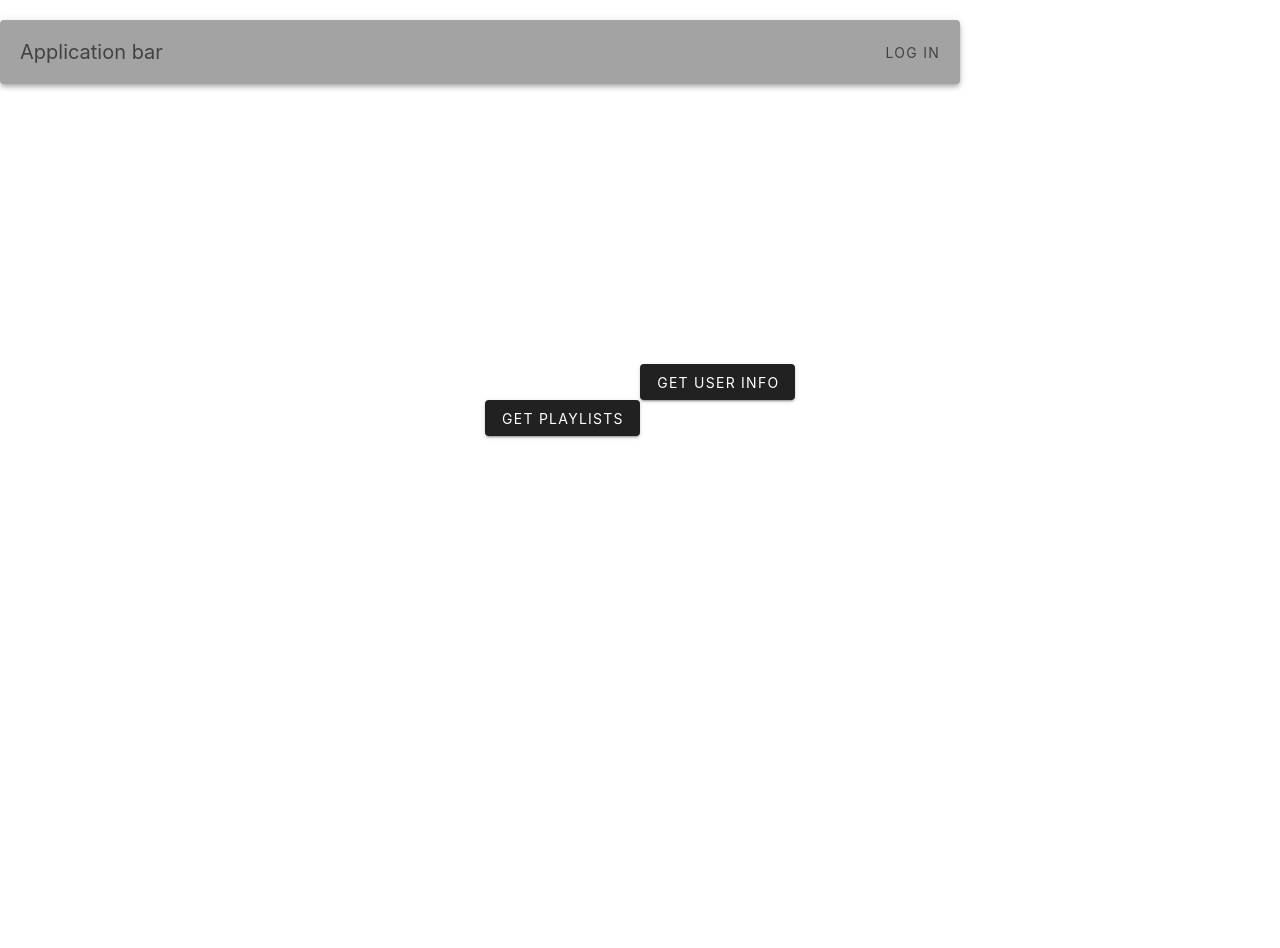
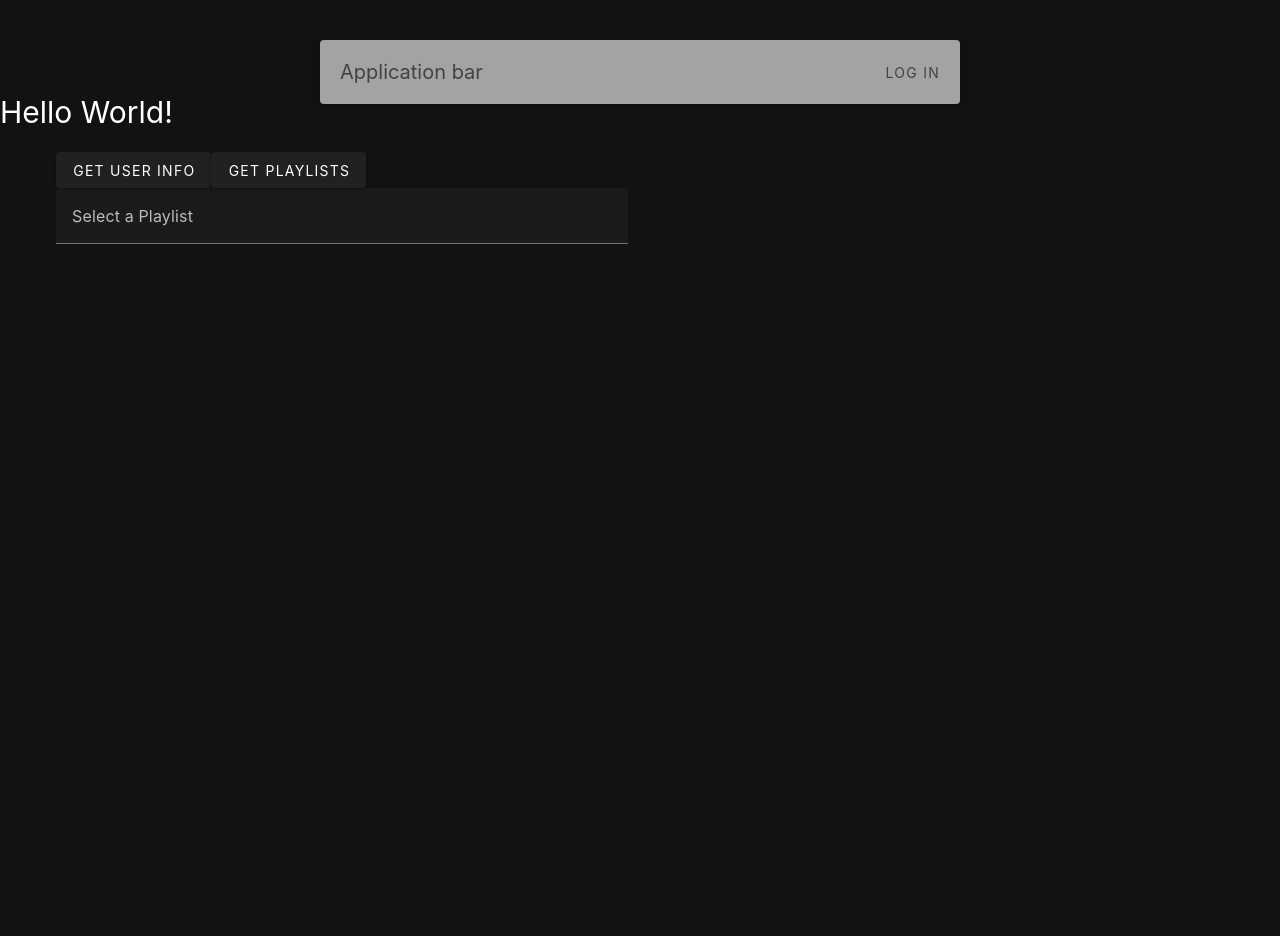
Before and after one commit to matchasaur/Spotify-Playlist-Analyzer, a Vue app: page /dashboard in a window 1280 px wide. Before the commit the page ends 800 px from the top, so only its background shows below. Built offline with nearby package versions, Linux system fonts and the light colour scheme.

Commit message:
Did some styling on the nav bar

```diff
--- a/src/App.vue
+++ b/src/App.vue
@@ -6,20 +6,26 @@ import { useAuthStore } from './stores/auth';
 </script>
 
 <template>
-  <v-layout class="rounded rounded-md">
-    <v-app-bar class="app-bar" color="surface-variant" title="Application bar" rounded>
-      <!-- <v-btn @click="spotifyLogin()">Log In</v-btn> -->
-      <login-button></login-button>
-    </v-app-bar>
-  </v-layout>
-  <RouterView />
+  <v-app>
+    <v-row no-gutters style="height: 15%; flex: initial">
+      <v-col>
+        <v-app-bar app class="w-50" style="left: 50%; margin-left: -25%; margin-top: 5dvh;" absolute color="surface-variant" title="Application bar" rounded>
+        <login-button></login-button>
+        </v-app-bar>
+      </v-col>
+    </v-row>
+
+    <v-row>
+      <v-col>
+        <v-main>
+        <h1>Hello World!</h1>
+        <RouterView></RouterView>
+        </v-main>
+      </v-col>
+    </v-row>
+  </v-app>
 </template>
 
 <style scoped>
-.app-bar {
-  margin-top: 20px;
-  max-width: 75%;
-  display: flex;
-}
 
 </style>
--- a/src/assets/main.css
+++ b/src/assets/main.css
@@ -1,35 +1,7 @@
 @import './base.css';
 
 #app {
-  max-width: 1280px;
-  margin: 0 auto;
-  padding: 2rem;
+  min-height: 100dvh;
 
   font-weight: normal;
 }
-
-a,
-.green {
-  text-decoration: none;
-  color: hsla(160, 100%, 37%, 1);
-  transition: 0.4s;
-}
-
-@media (hover: hover) {
-  a:hover {
-    background-color: hsla(160, 100%, 37%, 0.2);
-  }
-}
-
-@media (min-width: 1024px) {
-  body {
-    display: flex;
-    place-items: center;
-  }
-
-  #app {
-    display: grid;
-    grid-template-columns: 1fr 1fr;
-    padding: 0 2rem;
-  }
-}
--- a/src/views/DashboardView.vue
+++ b/src/views/DashboardView.vue
@@ -1,12 +1,33 @@
 <template>
-    <v-btn @click="getUserInfo()">Get User Info</v-btn>
-    <v-btn @click="retrievePlaylists()">Get playlists</v-btn>
+    <v-app>
+    <v-container>
+      <v-btn @click="getUserInfo()">Get User Info</v-btn>
+      <v-btn @click="retrievePlaylists()">Get playlists</v-btn>
+      <v-row>
+        <v-col cols="12" sm="6">
+          <v-select
+            v-model="selectedPlaylist"
+            :items="playlists"
+            label="Select a Playlist"
+            item-text="name"
+            item-value="id"
+          ></v-select>
+        </v-col>
+      </v-row>
+    </v-container>
+  </v-app>
 </template>
 
 <script lang="ts">
     import { useAuthStore } from '@/stores/auth';
     import { useProfStore } from '@/stores/profile';
     export default {
+        data() {
+            return {
+            playlists: [],
+            selectedPlaylist: null,
+            };
+        },
         methods: {
             getUserInfo() {
                 let myHeaders:any = new Headers();
@@ -42,8 +63,13 @@
                 };
 
                 fetch(`https://api.spotify.com/v1/users/${user_id}/playlists`, requestOptions)
-                .then(response => response.text())
-                .then(result => console.log(result))
+                .then(response => response.json())
+                .then(result => {
+                    let doc = result.items
+                    doc.forEach((item: any) => {
+                        console.log(item);
+                    });
+                })
                 .catch(error => console.log('error', error));
             },
         },
--- a/src/views/HomeView.vue
+++ b/src/views/HomeView.vue
@@ -22,10 +22,4 @@ import LoginButton from '@/components/LoginButton.vue';
 </script>
 
 <template>
-  <v-layout class="rounded rounded-md">
-    <v-app-bar color="surface-variant" title="Application bar">
-      <!-- <v-btn @click="spotifyLogin()">Log In</v-btn> -->
-      <login-button></login-button>
-    </v-app-bar>
-  </v-layout>
 </template>
```
